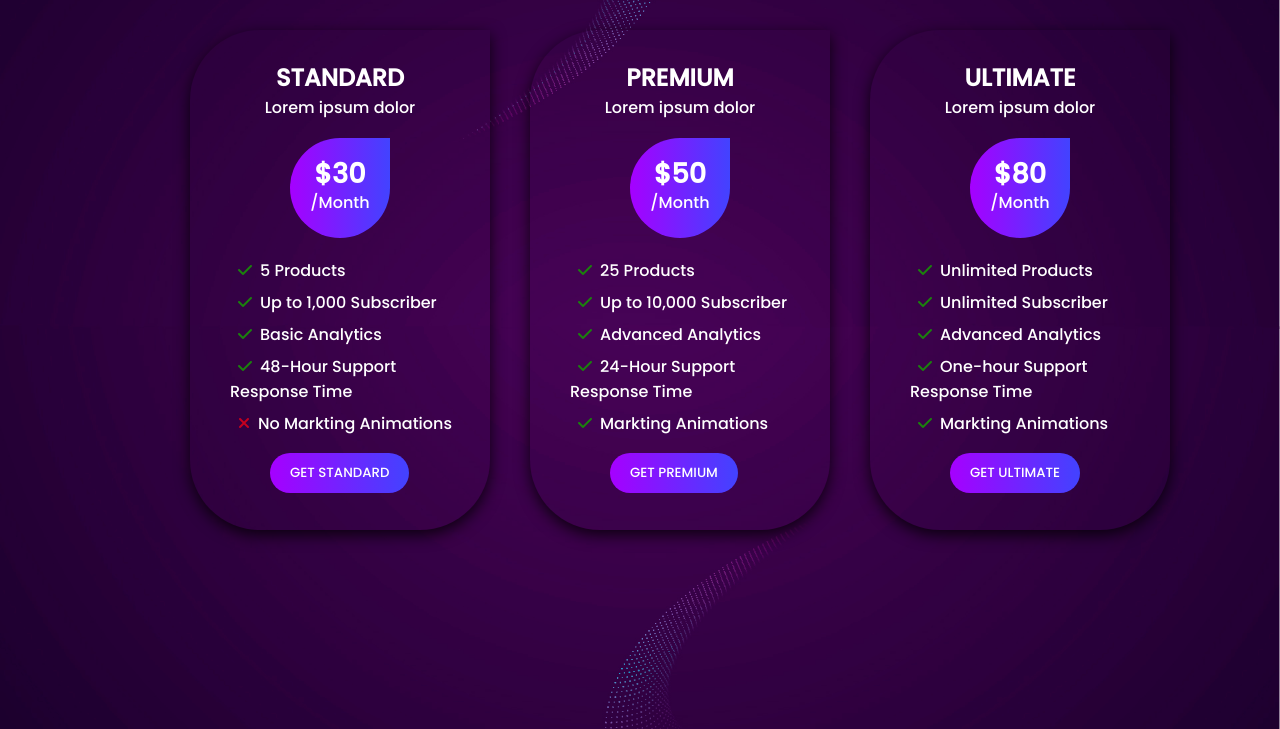
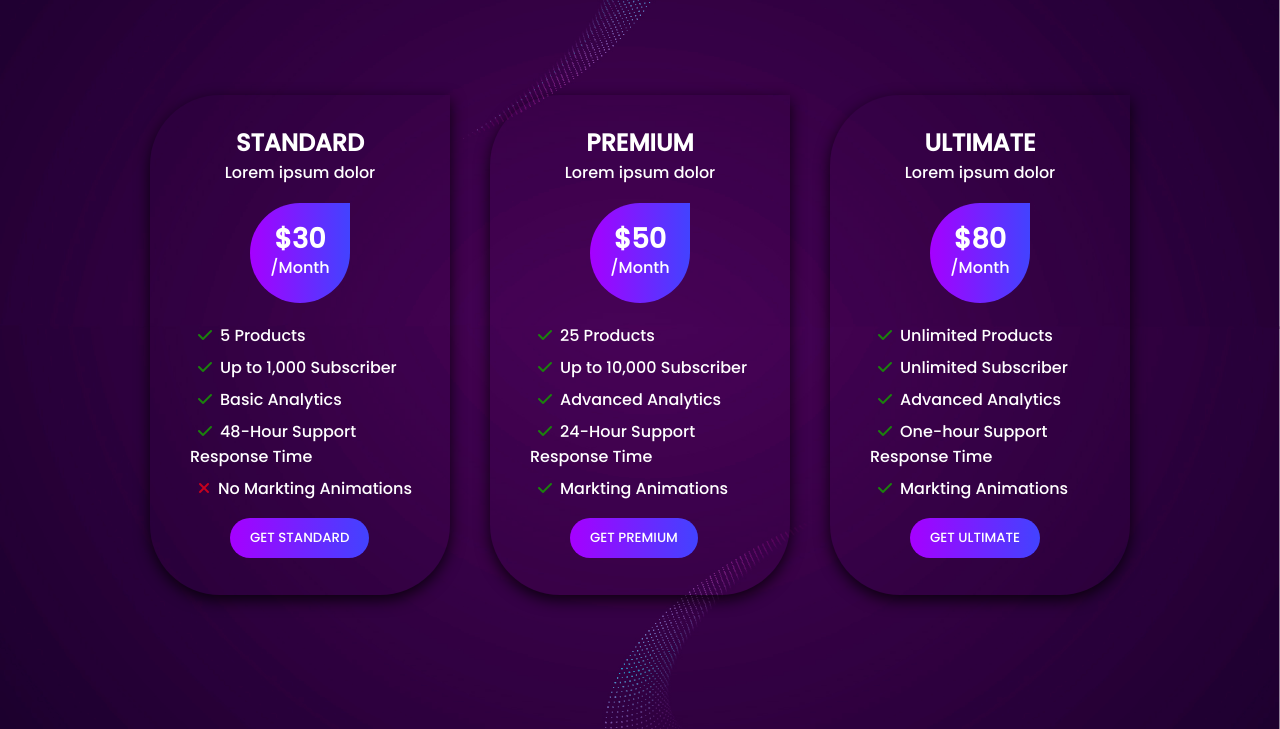
Before and after one commit to TahaWeb-FS/Virtech-Ecommerce, a plain HTML site: page 8--Pricing/pricing.html in a window 1280 px wide. Shown: the part 71-800 px from the top of the page. Drawn offline with Linux system fonts and the light colour scheme.

Commit message:
small fixes

```diff
--- a/8--Pricing/pricing.css
+++ b/8--Pricing/pricing.css
@@ -104,20 +104,22 @@ header i:hover {
     color: linear-gradient( circle, rgba(238,56,219,1) 0%, rgba(80,228,255,1) 100%);
 }
 
-section {
-   margin-top: 20px;
-   margin-left: 170px;
+
+.parent {
+    display: flex;
+    justify-content: center;
+    align-items: center;
+    height: calc(100vh - 90px);
 }
 
 .price {
-
     box-shadow: rgba(0, 0, 0, 0.8) 0px 5px 15px;
     width: 300px;
     height: 500px;
-    float: left;
     margin: 20px;
     padding: 30px;
     border-radius: 70px 0 70px 70px;
+
 }
 
 
--- a/8--Pricing/pricing.html
+++ b/8--Pricing/pricing.html
@@ -34,7 +34,7 @@
 
     </header>
 
-    <section>
+    <section class="parent">
         <div class="price">
             <div class="price1">
                 <h1>STANDARD</h1>
```
Also changed, not shown: index.html (added, +11 -0 lines), package-lock.json (added), 1 other file.
